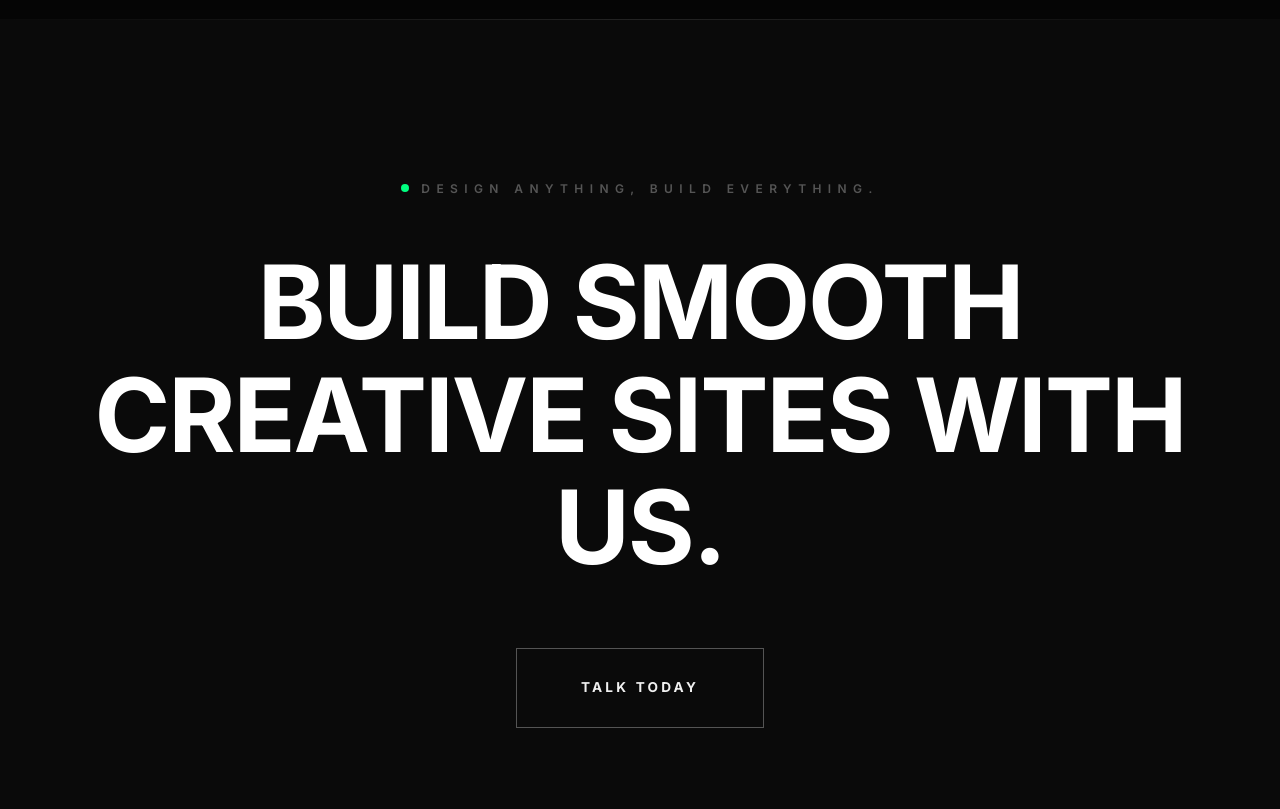
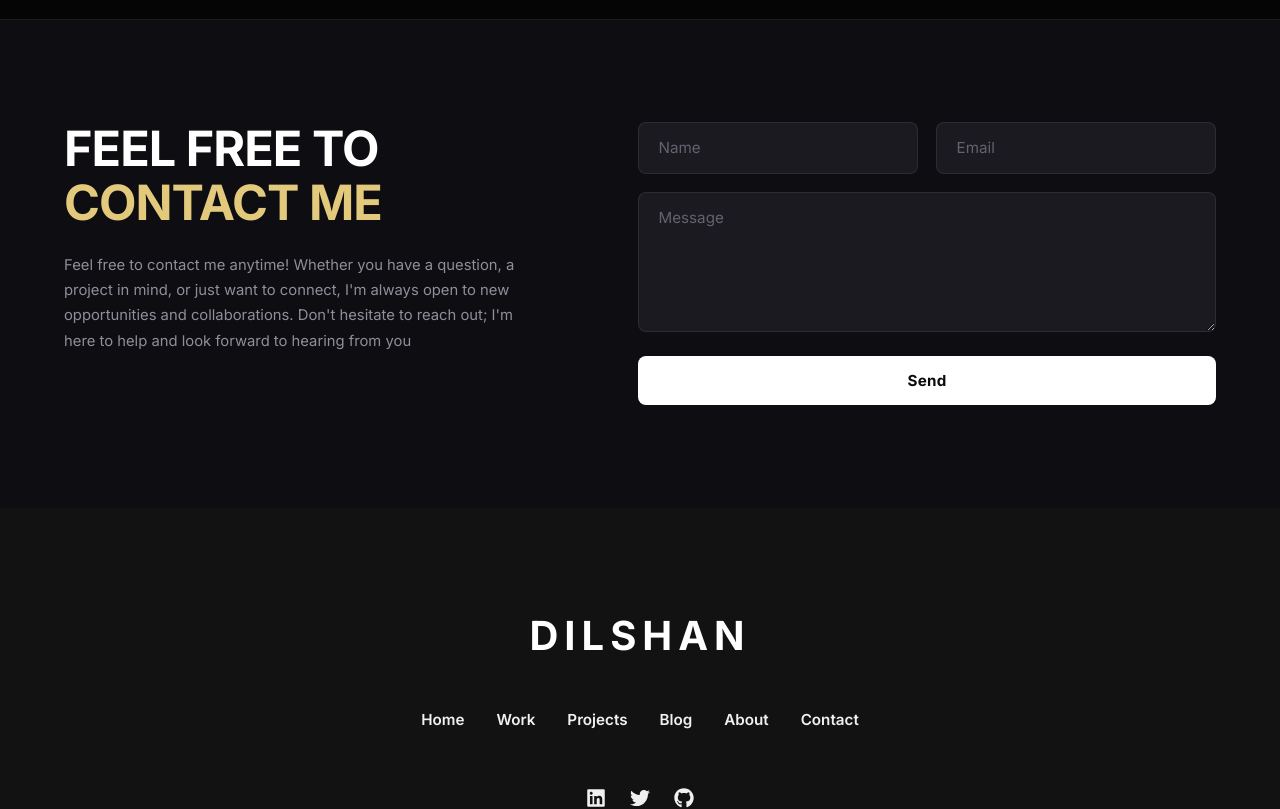
Before and after one commit to dilshandevxx/dilshan-personal-portfolio, a Next.js app: page / in a window 1280 px wide. Shown: the part 4100-4909 px from the top of the page. Built offline with nearby package versions, Linux system fonts and the light colour scheme; a web font is replaced by a local one.

Commit message:
feat(cover): add Feel Free To Contact Me section matching reference

```diff
--- a/src/app/page.tsx
+++ b/src/app/page.tsx
@@ -1,7 +1,7 @@
 import Header from "@/components/cover/Header";
 import HeroMinimal from "@/components/cover/sections/HeroMinimal";
 import SelectedWork from "@/components/cover/sections/SelectedWork";
-import PreFooter from "@/components/cover/sections/PreFooter";
+import Contact from "@/components/cover/sections/Contact";
 import Footer from "@/components/cover/Footer";
 import { Metadata } from "next";
 
@@ -23,7 +23,7 @@ export default function Home() {
       <main>
         <HeroMinimal />
         <SelectedWork />
-        <PreFooter />
+        <Contact />
       </main>
       <Footer />
     </div>
--- a/src/components/cover/Footer.tsx
+++ b/src/components/cover/Footer.tsx
@@ -15,6 +15,7 @@ export default function Footer() {
         <Link href="/projects" className={styles.link}>Projects</Link>
         <Link href="/blog" className={styles.link}>Blog</Link>
         <Link href="/about" className={styles.link}>About</Link>
+        <Link href="/#contact" className={styles.link}>Contact</Link>
       </div>
 
       <div className={styles.socialIcons}>
--- a/src/components/cover/Header.tsx
+++ b/src/components/cover/Header.tsx
@@ -12,6 +12,7 @@ const NAV_LINKS = [
   { href: "/projects", label: "Projects" },
   { href: "/blog", label: "Blog" },
   { href: "/about", label: "About" },
+  { href: "/#contact", label: "Contact" },
 ];
 
 export default function Header() {
--- a/src/components/cover/NavigationMenu.tsx
+++ b/src/components/cover/NavigationMenu.tsx
@@ -15,6 +15,7 @@ const NAV_LINKS = [
   { href: "/projects", label: "Projects" },
   { href: "/blog", label: "Blog" },
   { href: "/about", label: "About" },
+  { href: "/#contact", label: "Contact" },
 ];
 
 export default function NavigationMenu({ isOpen, onClose }: NavigationMenuProps) {
--- /dev/null
+++ b/src/components/cover/sections/Contact.module.css
@@ -0,0 +1,180 @@
+/* ==========================================================================
+   CONTACT SECTION (FEEL FREE TO CONTACT ME)
+   2-Column Split: Editorial Typography on Left, Clean Form on Right
+   ========================================================================== */
+
+.contactSection {
+  position: relative;
+  width: 100%;
+  padding-top: clamp(4.5rem, 8vw, 7rem);
+  padding-bottom: clamp(5rem, 8vw, 7.5rem);
+  padding-left: var(--container-padding, clamp(1.5rem, 5vw, 4rem));
+  padding-right: var(--container-padding, clamp(1.5rem, 5vw, 4rem));
+  background-color: #0d0d12;
+  border-top: 1px solid rgba(255, 255, 255, 0.05);
+}
+
+.container {
+  max-width: 1200px;
+  margin: 0 auto;
+  display: grid;
+  grid-template-columns: 1fr;
+  gap: 3rem;
+  align-items: flex-start;
+}
+
+@media (min-width: 900px) {
+  .container {
+    grid-template-columns: 1fr 1.15fr;
+    gap: 4.5rem;
+  }
+}
+
+/* --------------------------------------------------------------------------
+   LEFT COLUMN: HEADLINE & NARRATIVE
+   -------------------------------------------------------------------------- */
+
+.leftColumn {
+  display: flex;
+  flex-direction: column;
+  align-items: flex-start;
+}
+
+.heading {
+  font-family: var(--font-display, 'Syne', sans-serif);
+  font-size: clamp(2rem, 3.8vw, 3.2rem);
+  font-weight: 700;
+  line-height: 1.15;
+  letter-spacing: 0.03em;
+  text-transform: uppercase;
+  margin: 0 0 1.5rem 0;
+}
+
+.headingWhite {
+  display: block;
+  color: #ffffff;
+}
+
+.headingGold {
+  display: block;
+  color: #e2c97c;
+}
+
+.description {
+  font-family: var(--font-body), 'Inter', -apple-system, BlinkMacSystemFont, 'Segoe UI', Roboto, sans-serif;
+  font-size: clamp(0.925rem, 1.05vw, 1rem);
+  line-height: 1.7;
+  color: #8f8f9b;
+  max-width: 460px;
+  margin: 0;
+  font-weight: 400;
+}
+
+/* --------------------------------------------------------------------------
+   RIGHT COLUMN: CLEAN CONTACT FORM
+   -------------------------------------------------------------------------- */
+
+.rightColumn {
+  width: 100%;
+}
+
+.form {
+  display: flex;
+  flex-direction: column;
+  gap: 1.15rem;
+  width: 100%;
+}
+
+.row {
+  display: grid;
+  grid-template-columns: 1fr 1fr;
+  gap: 1.15rem;
+}
+
+@media (max-width: 580px) {
+  .row {
+    grid-template-columns: 1fr;
+  }
+}
+
+.input,
+.textarea {
+  width: 100%;
+  background-color: #1a1a20;
+  border: 1px solid rgba(255, 255, 255, 0.08);
+  border-radius: 8px;
+  padding: 0.95rem 1.2rem;
+  color: #f2f2f5;
+  font-family: var(--font-body), 'Inter', -apple-system, sans-serif;
+  font-size: 0.95rem;
+  transition: all 0.25s ease;
+  outline: none;
+  box-sizing: border-box;
+}
+
+.input::placeholder,
+.textarea::placeholder {
+  color: #636370;
+  font-weight: 400;
+}
+
+.input:focus,
+.textarea:focus {
+  border-color: #e2c97c;
+  background-color: #1f1f26;
+  box-shadow: 0 0 0 2px rgba(226, 201, 124, 0.15);
+}
+
+.textarea {
+  resize: vertical;
+  min-height: 140px;
+}
+
+.submitBtn {
+  width: 100%;
+  background-color: #ffffff;
+  color: #0b0b0e;
+  border: none;
+  border-radius: 8px;
+  padding: 0.95rem 1.5rem;
+  font-family: var(--font-body), 'Inter', -apple-system, sans-serif;
+  font-size: 0.95rem;
+  font-weight: 700;
+  letter-spacing: 0.02em;
+  cursor: pointer;
+  transition: all 0.25s cubic-bezier(0.16, 1, 0.3, 1);
+  margin-top: 0.35rem;
+  display: flex;
+  align-items: center;
+  justify-content: center;
+  gap: 0.5rem;
+}
+
+.submitBtn:hover:not(:disabled) {
+  background-color: #f4f4f7;
+  transform: translateY(-2px);
+  box-shadow: 0 8px 24px rgba(255, 255, 255, 0.14);
+}
+
+.submitBtn:active:not(:disabled) {
+  transform: translateY(0);
+}
+
+.submitBtn:disabled {
+  opacity: 0.6;
+  cursor: not-allowed;
+}
+
+.statusMessage {
+  padding: 0.85rem 1rem;
+  border-radius: 6px;
+  font-size: 0.9rem;
+  font-family: var(--font-body), sans-serif;
+  text-align: center;
+}
+
+.statusSuccess {
+  background-color: rgba(34, 197, 94, 0.12);
+  border: 1px solid rgba(34, 197, 94, 0.3);
+  color: #4ade80;
+}
--- /dev/null
+++ b/src/components/cover/sections/Contact.tsx
@@ -0,0 +1,102 @@
+"use client";
+
+import { useState, FormEvent } from "react";
+import { motion } from "framer-motion";
+import styles from "./Contact.module.css";
+
+export default function Contact() {
+  const [name, setName] = useState("");
+  const [email, setEmail] = useState("");
+  const [message, setMessage] = useState("");
+  const [submitted, setSubmitted] = useState(false);
+
+  const handleSubmit = (e: FormEvent) => {
+    e.preventDefault();
+    if (!name || !email || !message) return;
+
+    // Trigger direct mail client as fallback
+    const subject = encodeURIComponent(`Portfolio Inquiry from ${name}`);
+    const body = encodeURIComponent(`Name: ${name}\nEmail: ${email}\n\nMessage:\n${message}`);
+    window.open(`mailto:dilshan.devxx@gmail.com?subject=${subject}&body=${body}`, "_blank");
+
+    setSubmitted(true);
+    setTimeout(() => {
+      setName("");
+      setEmail("");
+      setMessage("");
+      setSubmitted(false);
+    }, 4000);
+  };
+
+  return (
+    <section className={styles.contactSection} id="contact">
+      <div className={styles.container}>
+        {/* Left Column: Heading & Narrative */}
+        <motion.div
+          className={styles.leftColumn}
+          initial={{ opacity: 0, y: 24 }}
+          whileInView={{ opacity: 1, y: 0 }}
+          viewport={{ once: true, margin: "-80px" }}
+          transition={{ duration: 0.6, ease: [0.16, 1, 0.3, 1] }}
+        >
+          <h2 className={styles.heading}>
+            <span className={styles.headingWhite}>FEEL FREE TO</span>
+            <span className={styles.headingGold}>CONTACT ME</span>
+          </h2>
+          <p className={styles.description}>
+            Feel free to contact me anytime! Whether you have a question, a project in mind, or just want to connect, I&apos;m always open to new opportunities and collaborations. Don&apos;t hesitate to reach out; I&apos;m here to help and look forward to hearing from you
+          </p>
+        </motion.div>
+
+        {/* Right Column: Clean Contact Form */}
+        <motion.div
+          className={styles.rightColumn}
+          initial={{ opacity: 0, y: 24 }}
+          whileInView={{ opacity: 1, y: 0 }}
+          viewport={{ once: true, margin: "-80px" }}
+          transition={{ duration: 0.65, delay: 0.1, ease: [0.16, 1, 0.3, 1] }}
+        >
+          <form className={styles.form} onSubmit={handleSubmit}>
+            <div className={styles.row}>
+              <input
+                type="text"
+                placeholder="Name"
+                value={name}
+                onChange={(e) => setName(e.target.value)}
+                required
+                className={styles.input}
+              />
+              <input
+                type="email"
+                placeholder="Email"
+                value={email}
+                onChange={(e) => setEmail(e.target.value)}
+                required
+                className={styles.input}
+              />
+            </div>
+
+            <textarea
+              placeholder="Message"
+              value={message}
+              onChange={(e) => setMessage(e.target.value)}
+              required
+              rows={5}
+              className={styles.textarea}
+            />
+
+            <button type="submit" className={styles.submitBtn}>
+              {submitted ? "Message Sent!" : "Send"}
+            </button>
+
+            {submitted && (
+              <div className={`${styles.statusMessage} ${styles.statusSuccess}`}>
+                Thank you! Your email client has been opened with your message.
+              </div>
+            )}
+          </form>
+        </motion.div>
+      </div>
+    </section>
+  );
+}
```
